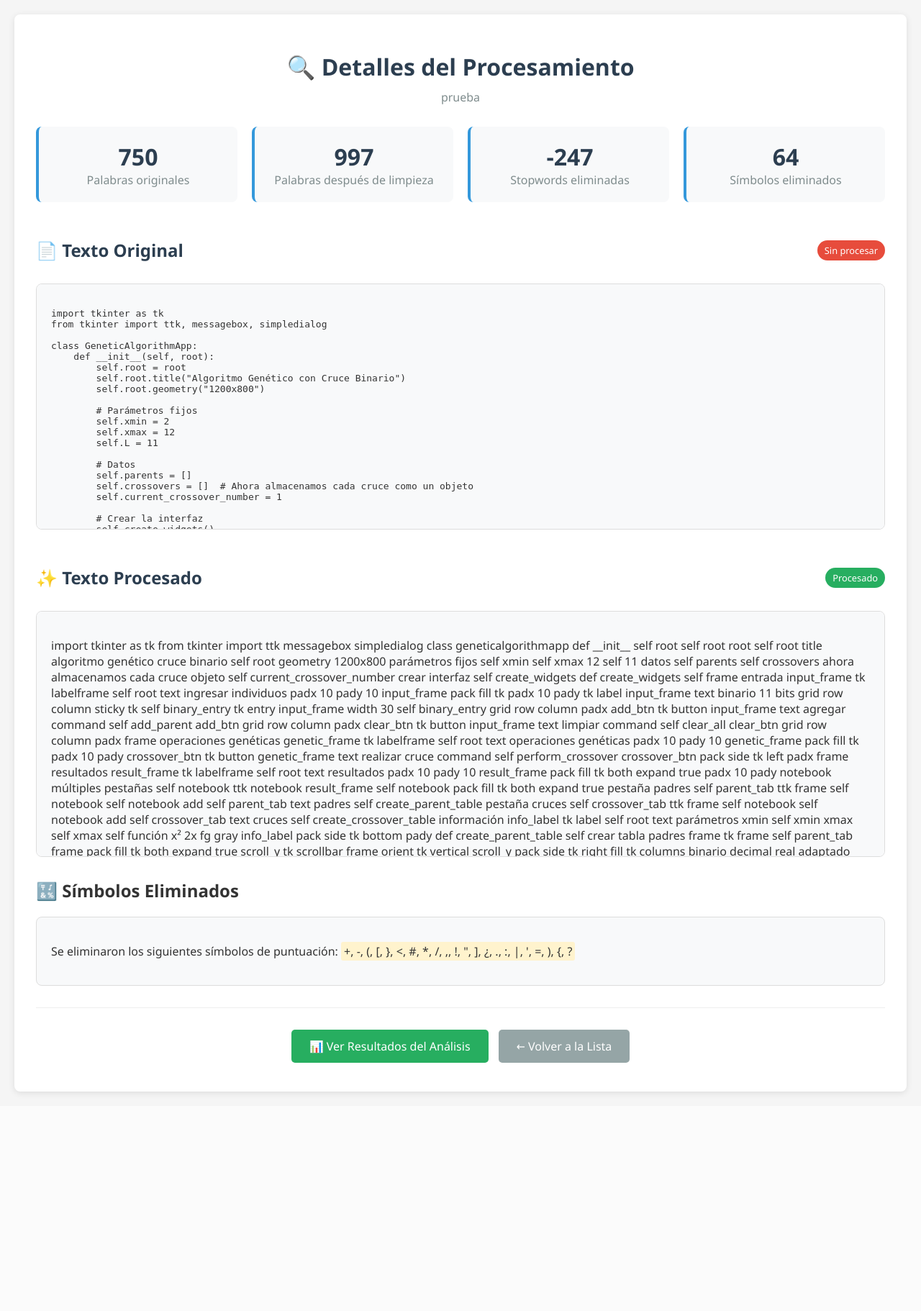
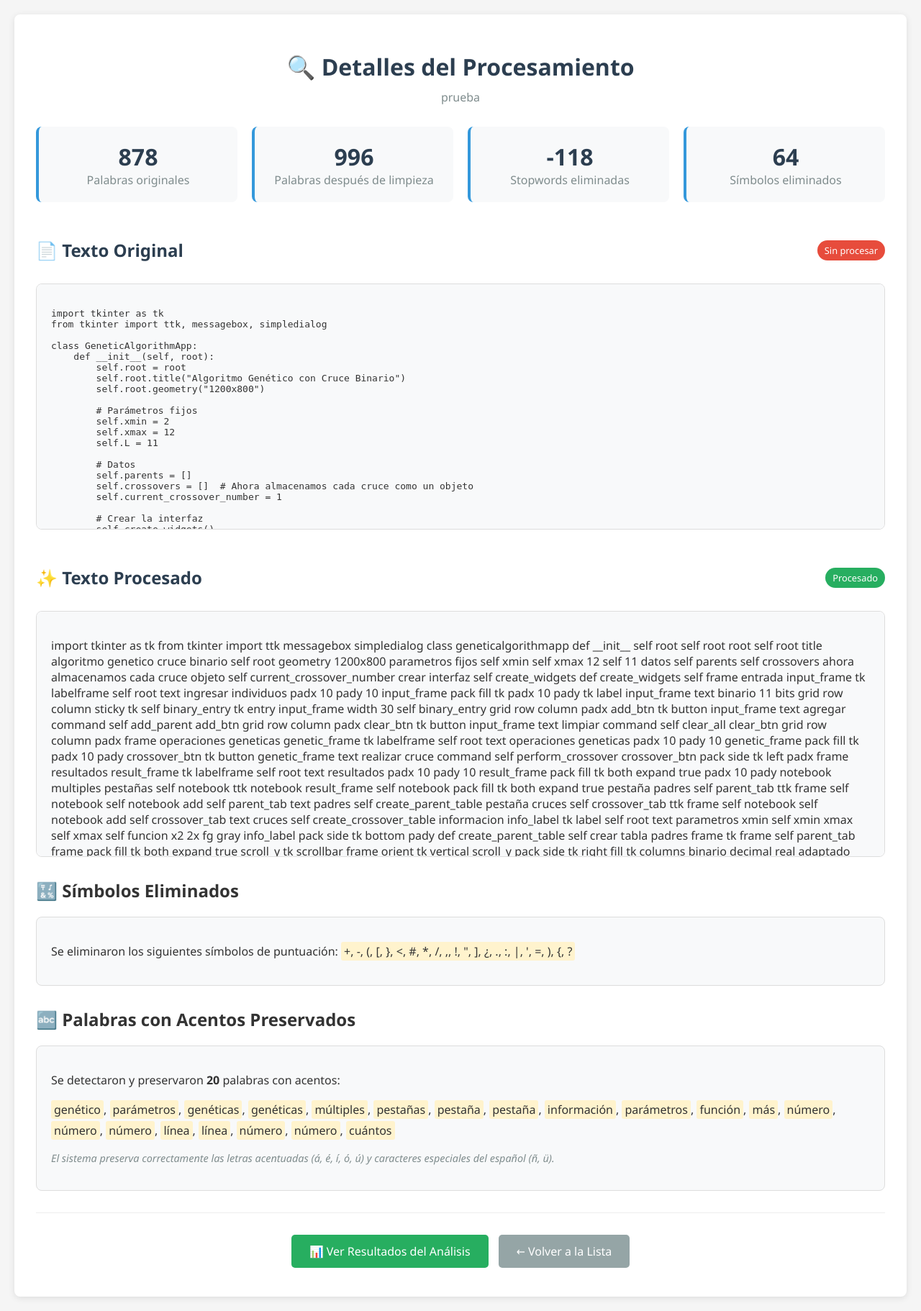
Before and after one commit to Miguelde9/Procesamiento-de-Lenguaje-Natural, a Django app: page /procesamiento/3/ in a window 1280 px wide. Shown: the whole page at 72% size. Before the commit the page ends 1522 px from the top, so only its background shows below. Run offline with Django 5.2, Linux system fonts and the light colour scheme; data comes from the database, SQL or seed files in the repository; both versions use the stored data as it was after the commit.

Commit message:
modified:   sistema_pln/config/analisis/Templates/procesamiento.html modified:   sistema_pln/config/analisis/utils.py modified:   sistema_pln/config/analisis/views.py modified:   sistema_pln/config/db.sqlite3

```diff
--- a/sistema_pln/config/analisis/Templates/procesamiento.html
+++ b/sistema_pln/config/analisis/Templates/procesamiento.html
@@ -117,6 +117,39 @@
             padding: 2px 4px;
             border-radius: 3px;
         }
+        .palabras-lista {
+            line-height: 1.8;
+            margin: 15px 0;
+        }
+        .help-text {
+            font-size: 0.9em;
+            color: #7f8c8d;
+            margin-top: 10px;
+            font-style: italic;
+        }
+        .acento-demo {
+            background: #e8f4fc;
+            padding: 15px;
+            border-radius: 5px;
+            margin: 10px 0;
+        }
+        .acento-ejemplo {
+            display: flex;
+            justify-content: space-around;
+            margin: 10px 0;
+        }
+        .ejemplo-item {
+            text-align: center;
+            padding: 10px;
+        }
+        .ejemplo-original {
+            color: #e74c3c;
+            font-weight: bold;
+        }
+        .ejemplo-procesado {
+            color: #27ae60;
+            font-weight: bold;
+        }
     </style>
 </head>
 <body>
@@ -172,6 +205,22 @@
         </div>
         {% endif %}
 
+        {% if palabras_con_acentos %}
+        <div class="text-section">
+            <h2>🔤 Palabras con Acentos Preservados</h2>
+            <div class="text-container">
+                <p>Se detectaron y preservaron <strong>{{ palabras_con_acentos|length }}</strong> palabras con acentos:</p>
+                <div class="palabras-lista">
+                    {% for palabra in palabras_con_acentos %}
+                    <span class="highlight">{{ palabra }}</span>{% if not forloop.last %}, {% endif %}
+                    {% endfor %}
+                    {% if palabras_con_acentos|length > 20 %}...{% endif %}
+                </div>
+                <p class="help-text">El sistema preserva correctamente las letras acentuadas (á, é, í, ó, ú) y caracteres especiales del español (ñ, ü).</p>
+            </div>
+        </div>
+        {% endif %}
+
         <div class="btn-container">
             <a href="{% url 'analizar_texto' texto.id %}" class="btn btn-success">📊 Ver Resultados del Análisis</a>
             <a href="{% url 'lista_textos' %}" class="btn btn-secondary">← Volver a la Lista</a>
--- a/sistema_pln/config/analisis/utils.py
+++ b/sistema_pln/config/analisis/utils.py
@@ -1,7 +1,8 @@
 import re
+import unicodedata
 from collections import Counter
 
-# Lista de stopwords en español
+# Lista de stopwords en español (incluyendo versiones acentuadas)
 STOPWORDS_ES = {
     'de', 'la', 'que', 'el', 'en', 'y', 'a', 'los', 'del', 'se', 'las', 'por', 'un', 'para',
     'con', 'no', 'una', 'su', 'al', 'lo', 'como', 'más', 'pero', 'sus', 'le', 'ya', 'o',
@@ -38,8 +39,32 @@ STOPWORDS_ES = {
     'teníamos', 'teníais', 'tenían', 'tuve', 'tuviste', 'tuvo', 'tuvimos', 'tuvisteis',
     'tuvieron', 'tuviera', 'tuvieras', 'tuviéramos', 'tuvierais', 'tuvieran', 'tuviese',
     'tuvieses', 'tuviésemos', 'tuvieseis', 'tuviesen', 'teniendo', 'tenido', 'tenida',
-    'tenidos', 'tenidas', 'tened'
+    'tenidos', 'tenidas', 'tened', 'él', 'ésta', 'éstas', 'éste', 'éstos', 'última', 'últimas',
+    'último', 'últimos', 'aún', 'dónde', 'cómo', 'cuándo', 'cuánto', 'cuánta', 'cuántos',
+    'cuántas', 'qué', 'quiénes', 'también', 'además', 'mientras', 'aunque', 'pero', 'sino',
+    'porque', 'aquel', 'aquella', 'aquellos', 'aquellas', 'ése', 'ésa', 'ésos', 'ésas',
+    'mío', 'mía', 'míos', 'mías', 'tuyo', 'tuya', 'tuyos', 'tuyas', 'suyo', 'suya', 'suyos',
+    'suyas', 'nuestro', 'nuestra', 'nuestros', 'nuestras', 'vuestro', 'vuestra', 'vuestros',
+    'vuestras', 'cuyo', 'cuya', 'cuyos', 'cuyas'
 }
+
+def normalizar_acentos(texto):
+    """
+    Normaliza los caracteres acentuados para mejorar la coincidencia
+    pero preserva las letras ñ y ü que son importantes en español
+    """
+    # Separar la ñ y ü para que no se normalicen
+    texto = texto.replace('ñ', '__n_tilde__').replace('ü', '__u_dieresis__')
+    texto = texto.replace('Ñ', '__N_tilde__').replace('Ü', '__U_dieresis__')
+
+    # Normalizar acentos (á -> a, é -> e, etc.)
+    texto = unicodedata.normalize('NFKD', texto).encode('ascii', 'ignore').decode('ascii')
+
+    # Restaurar la ñ y ü
+    texto = texto.replace('__n_tilde__', 'ñ').replace('__u_dieresis__', 'ü')
+    texto = texto.replace('__N_tilde__', 'Ñ').replace('__U_dieresis__', 'Ü')
+
+    return texto
 
 def limpiar_texto(texto):
     """
@@ -51,12 +76,23 @@ def limpiar_texto(texto):
     # Convertir a minúsculas
     texto = texto.lower()
 
-    # Eliminar símbolos de puntuación y caracteres especiales (manteniendo letras, números y espacios)
-    texto_limpio = re.sub(r'[^\w\sáéíóúñü]', ' ', texto)
+    # Normalizar acentos pero preservar ñ y ü
+    texto = normalizar_acentos(texto)
 
-    # Tokenizar y eliminar stopwords y palabras de un solo carácter
+    # Eliminar símbolos de puntuación y caracteres especiales (manteniendo letras, números, ñ, ü y espacios)
+    texto_limpio = re.sub(r'[^\w\sñü]', ' ', texto)
+
+    # Tokenizar
     palabras = texto_limpio.split()
-    palabras_filtradas = [palabra for palabra in palabras if palabra not in STOPWORDS_ES and len(palabra) > 1]
+
+    # Normalizar stopwords para comparación (también sin acentos)
+    stopwords_normalizadas = {normalizar_acentos(palabra) for palabra in STOPWORDS_ES}
+
+    # Eliminar stopwords y palabras de un solo carácter
+    palabras_filtradas = [
+        palabra for palabra in palabras
+        if palabra not in stopwords_normalizadas and len(palabra) > 1
+    ]
 
     return palabras_filtradas
 
--- a/sistema_pln/config/analisis/views.py
+++ b/sistema_pln/config/analisis/views.py
@@ -61,14 +61,20 @@ def ver_procesamiento(request, texto_id):
     texto_procesado = ' '.join(palabras_limpias)
 
     # Contar estadísticas
-    palabras_originales = texto_original.split()
+    palabras_originales = re.findall(r'\b[a-zA-ZáéíóúÁÉÍÓÚñÑüÜ]+\b', texto_original.lower())
     stopwords_eliminadas = len(palabras_originales) - len(palabras_limpias)
 
     # Encontrar símbolos eliminados
     simbolos_eliminados = set()
+    for palabra in texto_original.split():
+        simbolos = re.findall(r'[^\w\sáéíóúñüÁÉÍÓÚÑÜ]', palabra)
+        simbolos_eliminados.update(simbolos)
+
+    # Encontrar palabras con acentos en el texto original
+    palabras_con_acentos = []
     for palabra in palabras_originales:
-        simbolos = re.findall(r'[^\w\sáéíóúñü]', palabra)
-        simbolos_eliminados.update(simbolos)
+        if re.search(r'[áéíóúÁÉÍÓÚñÑüÜ]', palabra):
+            palabras_con_acentos.append(palabra)
 
     return render(request, 'procesamiento.html', {
         'texto': texto_obj,
@@ -77,5 +83,6 @@ def ver_procesamiento(request, texto_id):
         'total_palabras_original': len(palabras_originales),
         'total_palabras_limpias': len(palabras_limpias),
         'stopwords_eliminadas': stopwords_eliminadas,
-        'simbolos_eliminados': ', '.join(simbolos_eliminados) if simbolos_eliminados else 'Ninguno'
+        'simbolos_eliminados': ', '.join(simbolos_eliminados) if simbolos_eliminados else 'Ninguno',
+        'palabras_con_acentos': palabras_con_acentos[:20]  # Mostrar hasta 20 palabras con acentos
     })
```
Also changed, not shown: sistema_pln/config/db.sqlite3.
